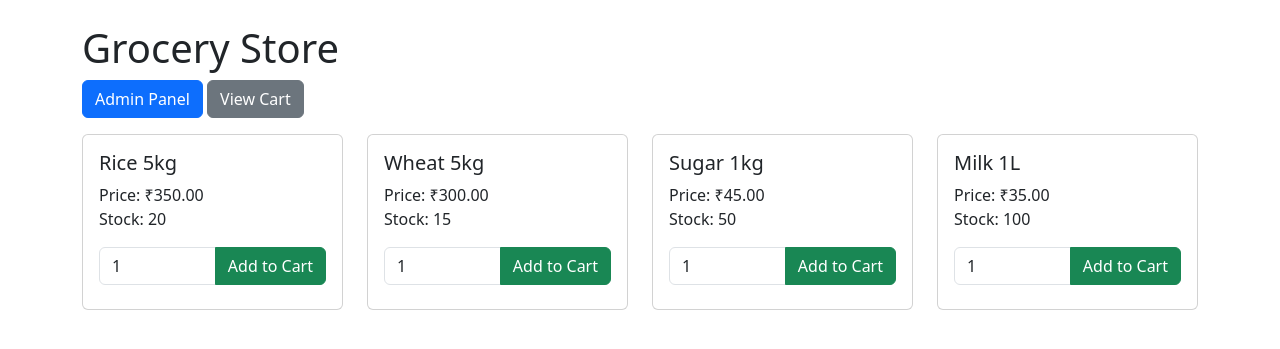
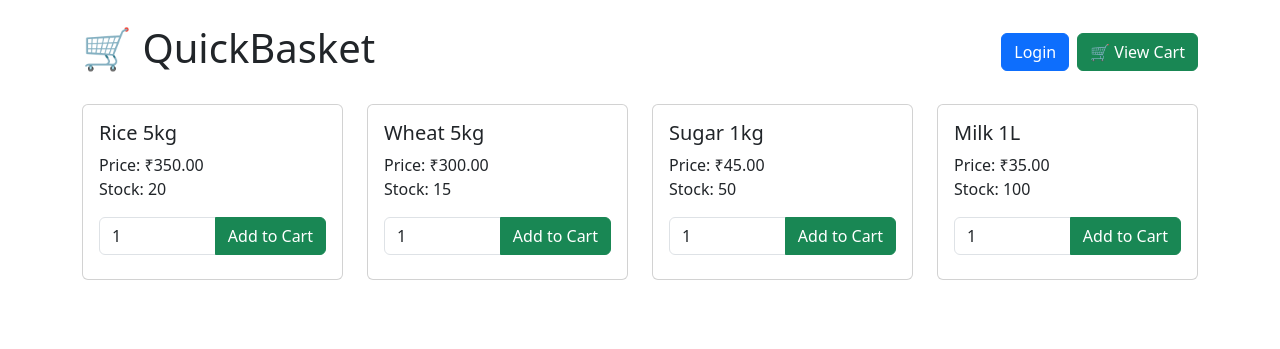
Before and after one commit to nayanayashu/Grocery-Store-Application, a Flask app: page / in a window 1280 px wide. Shown: the top 349 px of the page. Run offline with Flask 3, Linux system fonts and the light colour scheme; data comes from the database, SQL or seed files in the repository.

Commit message:
Auto-commit: Agent tool execution

```diff
--- a/templates/index.html
+++ b/templates/index.html
@@ -1,9 +1,26 @@
 
 <!doctype html>
-<title>Grocery Store</title>
+<title>QuickBasket - Indian Grocery Store</title>
 <link rel="stylesheet" href="https://cdn.jsdelivr.net/npm/bootstrap@5.3.0/dist/css/bootstrap.min.css">
 <div class="container py-4">
-  <h1>Grocery Store</h1>
+  <div class="d-flex justify-content-between align-items-center mb-4">
+    <h1>🛒 QuickBasket</h1>
+    <div class="d-flex gap-2">
+      {% if session.user_id %}
+        <span class="navbar-text me-3">
+          Welcome, {{ session.user_email }} ({{ session.user_role|title }})
+        </span>
+        {% if session.user_role == 'admin' %}
+          <a class="btn btn-danger" href="{{ url_for('admin') }}">Admin Panel</a>
+        {% endif %}
+        <a class="btn btn-outline-secondary" href="{{ url_for('logout') }}">Logout</a>
+      {% else %}
+        <a class="btn btn-primary" href="{{ url_for('login') }}">Login</a>
+      {% endif %}
+      <a class="btn btn-success" href="{{ url_for('view_cart') }}">🛒 View Cart</a>
+    </div>
+  </div>
+
   {% with messages = get_flashed_messages() %}
     {% if messages %}
       <div class="alert alert-info">
@@ -11,8 +28,6 @@
       </div>
     {% endif %}
   {% endwith %}
-  <a class="btn btn-primary mb-3" href="{{ url_for('admin') }}">Admin Panel</a>
-  <a class="btn btn-secondary mb-3" href="{{ url_for('view_cart') }}">View Cart</a>
   <div class="row">
     {% for p in products %}
     <div class="col-md-3">
```
